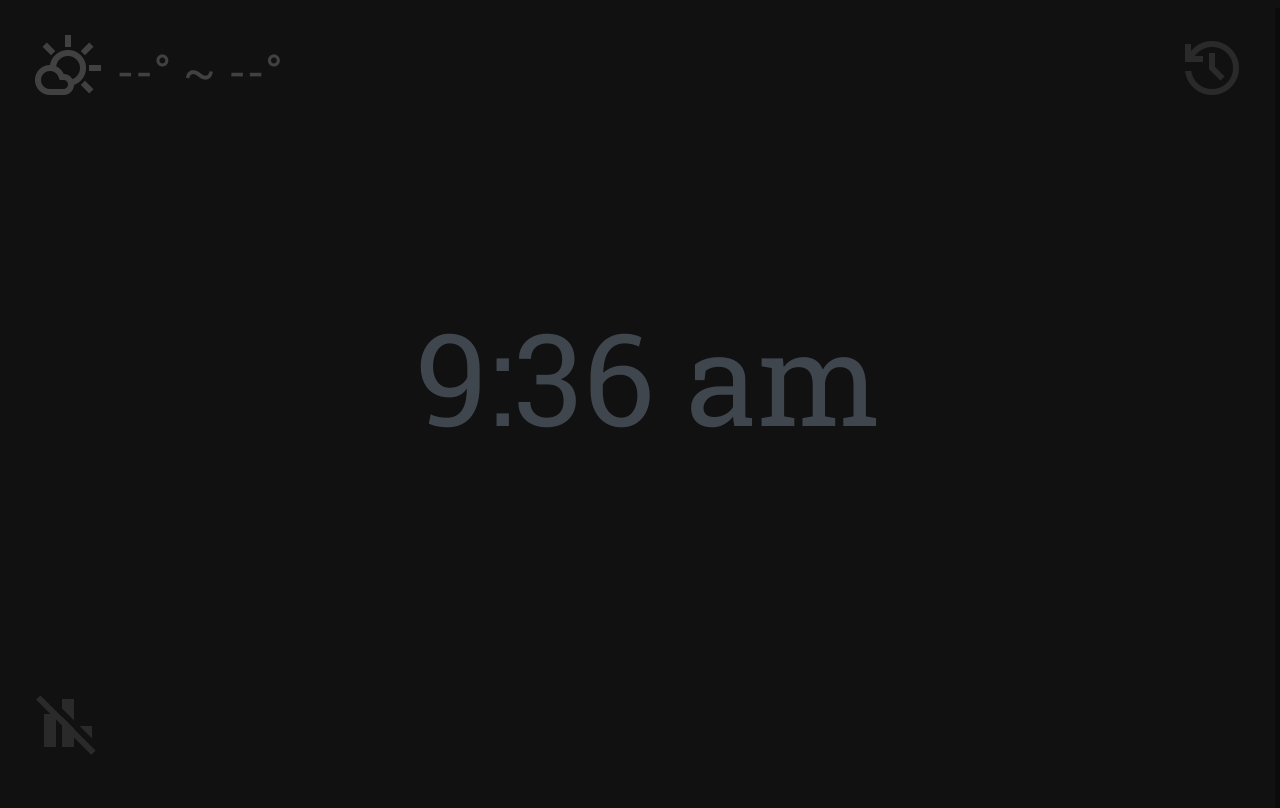
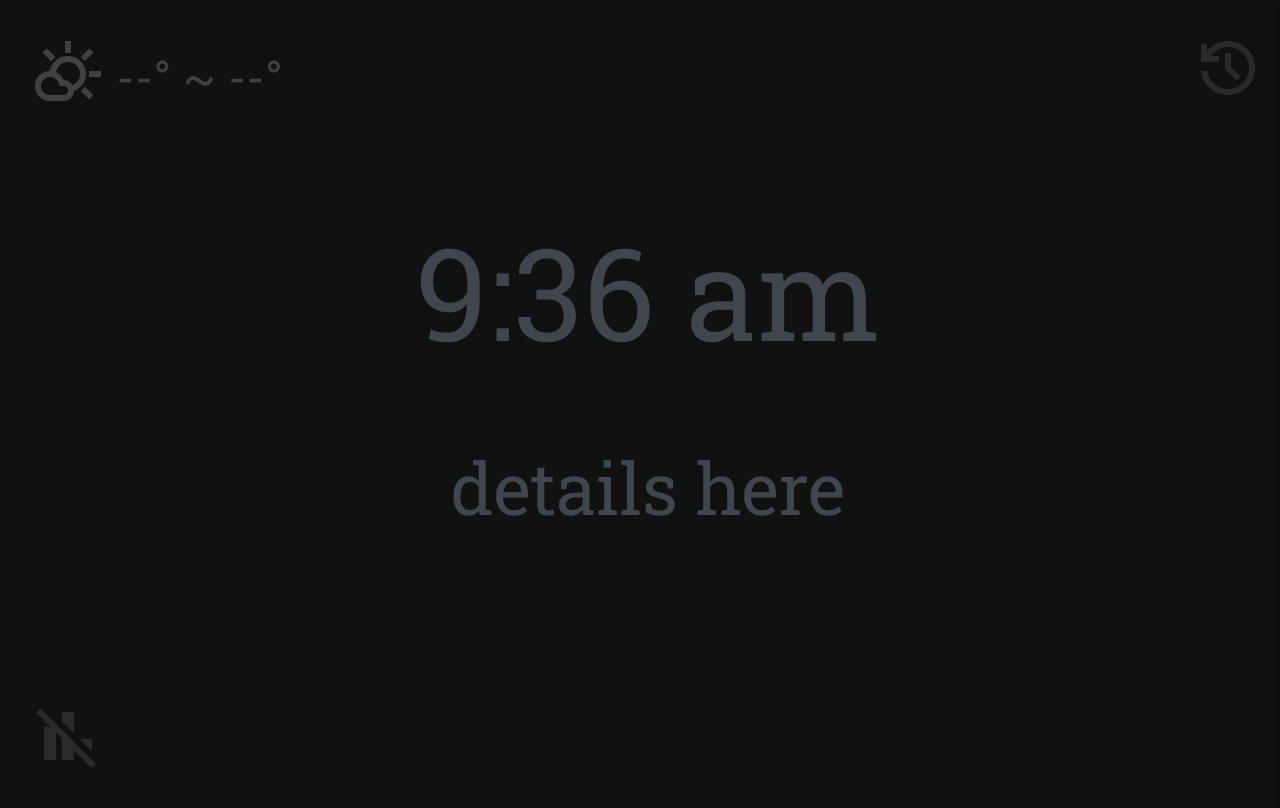
Before and after one commit to lindsayevans/jjStream, a website built with Parcel: page src/index.html in a window 1280 px wide. Shown: the top 808 px of the page. Built offline with nearby package versions, Linux system fonts and the light colour scheme; no server answers; what audiomotion-analyzer would draw is missing.

Commit message:
feat: use CSS grid for layout

```diff
--- a/src/index.html
+++ b/src/index.html
@@ -18,22 +18,28 @@
   </head>
   <body class="viz-active">
     <audio preload="none" id="player" autoplay controls crossorigin></audio>
-    <div id="time"></div>
-    <div id="details"></div>
     <ul id="history"></ul>
     <div id="viz"></div>
-    <button id="viz-control">
-      <span class="icon material-symbols-outlined"> bar_chart_off </span>
-    </button>
-    <button id="weather">
+
+    <div id="display">
+      <button id="weather" class="control">
         <span class="icon material-symbols-outlined"> partly_cloudy_day </span>
         <span id="temp">--°</span>
         ~
         <span id="apparent-temp">--°</span>
       </button>
-    <div id="history-icon">
+      <div id="history-icon" class="control">
         <span class="icon material-symbols-outlined"> history </span>
       </div>
+
+      <div id="time"></div>
+      <div id="details">details here</div>
+
+      <button id="viz-control" class="control">
+        <span class="icon material-symbols-outlined"> bar_chart_off </span>
+      </button>
+    </div>
+
     <script type="module" src="./main.ts"></script>
   </body>
 </html>
--- a/src/main.scss
+++ b/src/main.scss
@@ -7,13 +7,16 @@ body {
 
 body {
   background: #111;
+  font-family: 'Roboto Slab', serif;
   color: rgba(lightsteelblue, 0.3);
-  display: flex;
+}
+
+#display {
+  display: grid;
   gap: 4rem;
-  flex-direction: column;
-  align-items: center;
-  justify-content: center;
-  font-family: 'Roboto Slab', serif;
+  grid-template-columns: 1fr 1fr;
+  grid-template-rows: auto 1fr 1fr auto;
+  height: 100%;
 }
 
 #player {
@@ -23,10 +26,16 @@ body {
 }
 
 #time {
+  grid-column: 1 / span 2;
+  align-self: flex-end;
+  justify-self: center;
   font-size: 8rem;
 }
 
 #details {
+  grid-column: 1 / span 2;
+  align-self: flex-start;
+  justify-self: center;
   font-size: 4.5rem;
   text-align: center;
 }
@@ -45,33 +54,15 @@ body {
   }
 }
 
-#history-icon {
-  position: absolute;
-  top: 2rem;
-  right: 2rem;
-  padding: 0;
-  color: #fff;
-  transform: scale(3);
-  transform-origin: top right;
-  opacity: 0.1;
-  transition: opacity 0.15s ease-in-out;
-
-  &:hover {
-    opacity: 0.666;
-  }
-}
-
-#viz-control {
-  position: absolute;
-  bottom: 2rem;
-  left: 2rem;
-  padding: 0;
+.control {
+  padding: 0.5rem;
   background: none;
   border: none;
   color: #fff;
+  font-family: inherit;
+  font-size: inherit;
+  opacity: 0.1;
   transform: scale(3);
-  transform-origin: bottom left;
-  opacity: 0.1;
   transition: opacity 0.15s ease-in-out;
 
   &:hover {
@@ -80,26 +71,28 @@ body {
 }
 
 #weather {
-  position: absolute;
-  top: 2rem;
-  left: 2rem;
+  grid-column: 1;
+  grid-row: 1;
   display: flex;
   align-items: center;
   gap: 0.25rem;
-  padding: 0;
-  background: none;
-  border: none;
-  color: #fff;
-  font-family: inherit;
-  font-size: inherit;
-  transform: scale(3);
   transform-origin: top left;
   opacity: 0.2;
-  transition: opacity 0.15s ease-in-out;
 
   &:hover {
     opacity: 0.666;
   }
+}
+
+#history-icon {
+  justify-self: flex-end;
+  transform-origin: top right;
+}
+
+#viz-control {
+  justify-self: flex-start;
+  align-self: flex-end;
+  transform-origin: bottom left;
 }
 
 #history {
```
Lines whose indentation alone changed are shown as unchanged.
